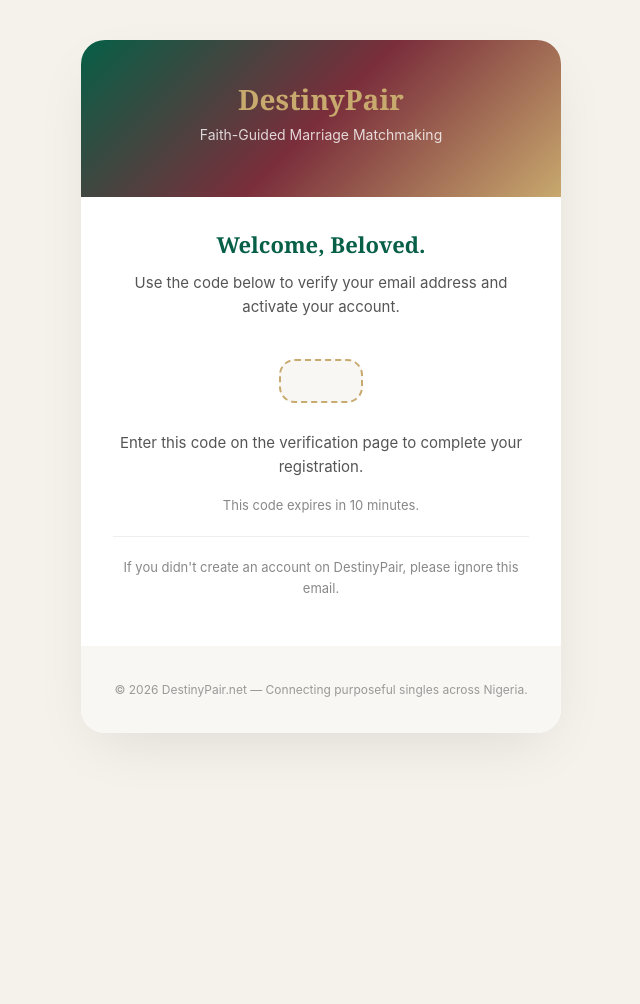
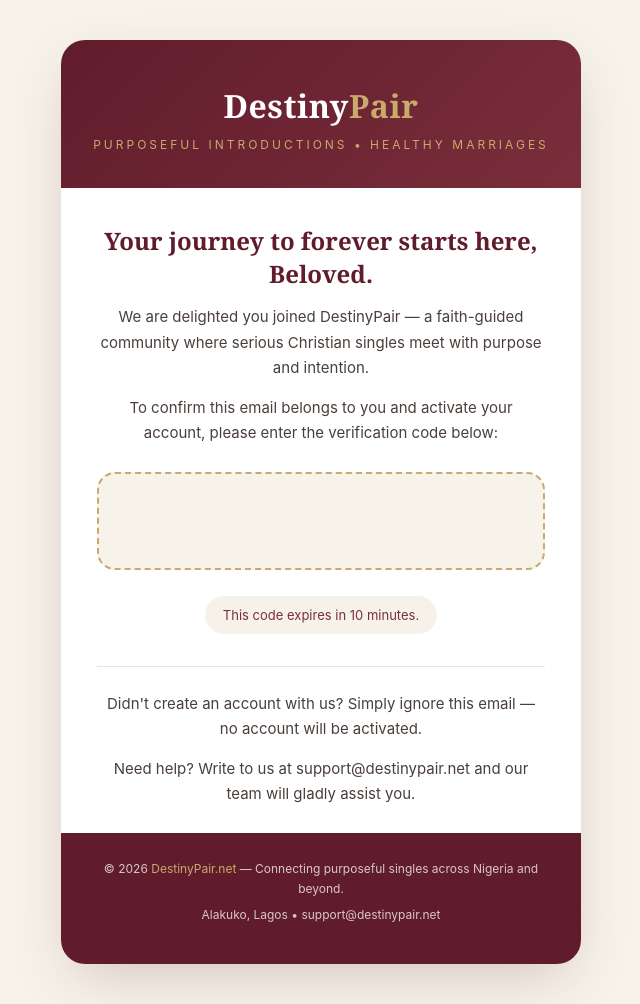
Before and after one commit to Tobenkey98/Destiny-Pair, a Django app: template Backend/accounts/templates/accounts/verify_email.html in a window 1280 px wide. Shown: the whole page, without its empty margins (319-959 px from the left). Before the commit the page ends 738 px from the top, so only its background shows below. Run offline with Django 4.2, Linux system fonts and the light colour scheme; the template is opened without the code that fills it, so the values that code supplies are empty; parts of the project's set-up code (start-up, migrations or seed data) failed here and were passed over.

Commit message:
feat: friend-request likes, open Discover, admin details, new verify email
1. Discover shows every active, non-banned signup immediately (verified
   badge and opt-in filter remain; verification no longer hides people).
2. Likes work like friend requests: a one-sided like is a pending request
   (activity + email only, no conversation); the recipient Accepts or
   Rejects from Connections (accept opens the chat and emails both sides,
   reject is silent); mutual likes still match instantly; already-matched
   and self likes are guarded.
3. Admin Users rows open a details modal (account, contact/background,
   faith and life sections) via the existing user-detail endpoint.
4. Like emails now send for every recorded like, independent of
   conversation-limit outcomes.
5. Verification email redesigned in brand maroon/gold/cream with new
   faith-toned copy and support@destinypair.net contact.

```diff
--- a/Backend/accounts/templates/accounts/verify_email.html
+++ b/Backend/accounts/templates/accounts/verify_email.html
@@ -3,102 +3,137 @@
 <head>
   <meta charset="UTF-8">
   <meta name="viewport" content="width=device-width, initial-scale=1.0">
-  <title>Verify your email</title>
+  <title>Verify your email — DestinyPair</title>
   <style>
     body {
-      font-family: 'Plus Jakarta Sans', -apple-system, BlinkMacSystemFont, 'Segoe UI', sans-serif;
-      background-color: #f5f2eb;
+      font-family: -apple-system, BlinkMacSystemFont, 'Segoe UI', sans-serif;
+      background-color: #f7f3ea;
       margin: 0;
       padding: 0;
     }
+    .wrapper {
+      padding: 40px 16px;
+    }
     .container {
-      max-width: 480px;
-      margin: 40px auto;
+      max-width: 520px;
+      margin: 0 auto;
       background: #ffffff;
       border-radius: 24px;
       overflow: hidden;
-      box-shadow: 0 20px 60px -15px rgba(0,0,0,0.1);
+      box-shadow: 0 20px 60px -15px rgba(97, 28, 43, 0.25);
     }
     .header {
-      background: linear-gradient(135deg, #065F46, #7A2E3B, #C8A96E);
-      padding: 40px 32px;
+      background: linear-gradient(135deg, #611C2B, #7A2E3B);
+      padding: 44px 32px 36px;
       text-align: center;
     }
-    .header h1 {
-      font-family: 'Cormorant Garamond', Georgia, serif;
-      font-size: 28px;
+    .header .brand {
+      font-family: Georgia, 'Times New Roman', serif;
+      font-size: 32px;
+      font-weight: 700;
+      color: #ffffff;
+      margin: 0;
+      letter-spacing: 0.5px;
+    }
+    .header .brand span {
       color: #C8A96E;
-      margin: 0;
     }
-    .header p {
-      color: rgba(255,255,255,0.8);
-      font-size: 14px;
-      margin-top: 8px;
+    .header .tagline {
+      color: #C8A96E;
+      font-size: 12px;
+      letter-spacing: 3px;
+      text-transform: uppercase;
+      margin: 10px 0 0;
     }
     .body {
-      padding: 32px;
+      padding: 36px 36px 12px;
       text-align: center;
     }
     .body h2 {
-      font-family: 'Cormorant Garamond', Georgia, serif;
-      font-size: 22px;
-      color: #065F46;
-      margin: 0 0 12px;
+      font-family: Georgia, 'Times New Roman', serif;
+      font-size: 24px;
+      color: #611C2B;
+      margin: 0 0 14px;
     }
     .body p {
       font-size: 15px;
-      line-height: 1.6;
-      color: #555;
-      margin: 0 0 16px;
+      line-height: 1.7;
+      color: #4a3f3a;
+      margin: 0 0 14px;
     }
     .code-box {
-      display: inline-block;
-      background: #f9f7f3;
+      background: #f7f3ea;
       border: 2px dashed #C8A96E;
-      border-radius: 16px;
-      padding: 20px 40px;
-      margin: 24px 0;
+      border-radius: 18px;
+      padding: 22px 20px;
+      margin: 26px 0;
     }
     .code-box span {
       font-family: 'Courier New', monospace;
-      font-size: 42px;
+      font-size: 44px;
       font-weight: 700;
-      letter-spacing: 12px;
-      color: #065F46;
+      letter-spacing: 14px;
+      color: #611C2B;
+      padding-left: 14px;
+    }
+    .note {
+      display: inline-block;
+      background: rgba(200, 169, 110, 0.15);
+      border-radius: 999px;
+      padding: 8px 18px;
+      font-size: 13px;
+      color: #7A2E3B;
+      margin-bottom: 8px;
+    }
+    .fine {
+      font-size: 13px;
+      color: #8a7f78;
+    }
+    .divider {
+      border: none;
+      border-top: 1px solid #eee5d3;
+      margin: 24px 0;
     }
     .footer {
-      padding: 24px 32px;
-      background: #f9f7f3;
+      padding: 26px 32px 32px;
+      background: #611C2B;
       text-align: center;
+    }
+    .footer p {
       font-size: 12px;
-      color: #999;
+      line-height: 1.7;
+      color: rgba(255, 255, 255, 0.75);
+      margin: 0 0 6px;
     }
-    .hr {
-      border: none;
-      border-top: 1px solid #eee;
-      margin: 20px 0;
+    .footer a {
+      color: #C8A96E;
+      text-decoration: none;
     }
   </style>
 </head>
 <body>
+  <div class="wrapper">
     <div class="container">
       <div class="header">
-      <h1>DestinyPair</h1>
-      <p>Faith-Guided Marriage Matchmaking</p>
+        <p class="brand">Destiny<span>Pair</span></p>
+        <p class="tagline">Purposeful Introductions &bull; Healthy Marriages</p>
       </div>
       <div class="body">
-      <h2>Welcome, {{ user.first_name|default:"Beloved" }}.</h2>
-      <p>Use the code below to verify your email address and activate your account.</p>
+        <h2>Your journey to forever starts here, {{ user.first_name|default:"Beloved" }}.</h2>
+        <p>We are delighted you joined DestinyPair &mdash; a faith-guided community where serious Christian singles meet with purpose and intention.</p>
+        <p>To confirm this email belongs to you and activate your account, please enter the verification code below:</p>
         <div class="code-box">
           <span>{{ code }}</span>
         </div>
-      <p>Enter this code on the verification page to complete your registration.</p>
-      <p style="font-size: 13px; color: #888;">This code expires in 10 minutes.</p>
-      <hr class="hr">
-      <p style="font-size: 13px; color: #888;">If you didn't create an account on DestinyPair, please ignore this email.</p>
+        <p><span class="note">This code expires in 10 minutes.</span></p>
+        <hr class="divider">
+        <p class="fine">Didn't create an account with us? Simply ignore this email &mdash; no account will be activated.</p>
+        <p class="fine">Need help? Write to us at support@destinypair.net and our team will gladly assist you.</p>
       </div>
       <div class="footer">
-      <p>&copy; 2026 DestinyPair.net &mdash; Connecting purposeful singles across Nigeria.</p>
+        <p>&copy; 2026 <a href="https://destinypair.net">DestinyPair.net</a> &mdash; Connecting purposeful singles across Nigeria and beyond.</p>
+        <p>Alakuko, Lagos &bull; support@destinypair.net</p>
+      </div>
     </div>
   </div>
 </body>
--- a/Backend/matching/services/filter_engine.py
+++ b/Backend/matching/services/filter_engine.py
@@ -13,8 +13,11 @@ def get_qualified_candidates(user):
     Returns a queryset of users who pass all hard filters
     for the given user. Excludes the user themself.
     """
+    # NOTE: verification is intentionally NOT a hard filter. New signups must
+    # appear on Discover immediately; the verified badge (and the optional
+    # "verified only" toggle in the app) lets members decide who to trust.
+    # Only deactivated or banned accounts are hidden here.
     qs = User.objects.filter(
-        is_verified=True,
         is_active=True,
         is_banned=False,
     ).exclude(id=user.id)
--- a/Frontend/src/pages/dashboard/Discover.jsx
+++ b/Frontend/src/pages/dashboard/Discover.jsx
@@ -391,7 +391,7 @@ export default function Discover() {
         )}
         {likeFeedback && !likeConvId && (
           <motion.div initial={{ opacity: 0, y: 20 }} animate={{ opacity: 1, y: 0 }} exit={{ opacity: 0, y: -10 }} className="fixed bottom-6 left-1/2 -translate-x-1/2 z-50 px-5 py-2.5 rounded-full bg-emerald text-white text-sm font-semibold shadow-lg">
-            <Heart className="h-4 w-4 inline mr-1.5" fill="currentColor" /> Liked!
+            <Heart className="h-4 w-4 inline mr-1.5" fill="currentColor" /> Like request sent!
           </motion.div>
         )}
         {dislikeFeedback && (
```
Also changed, not shown: Backend/matching/views.py (+145 -30 lines), Frontend/src/pages/admin/Users.jsx (+119 -3 lines), Frontend/src/pages/dashboard/Matches.jsx (+47 -6 lines). Lines whose indentation alone changed are shown as unchanged.
